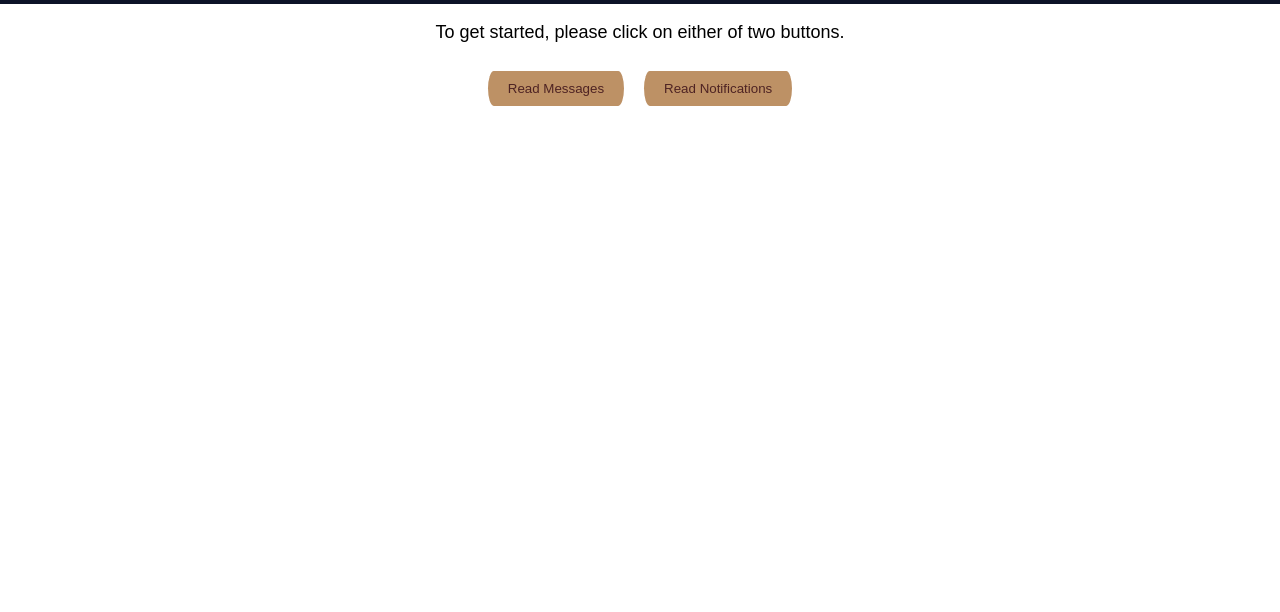
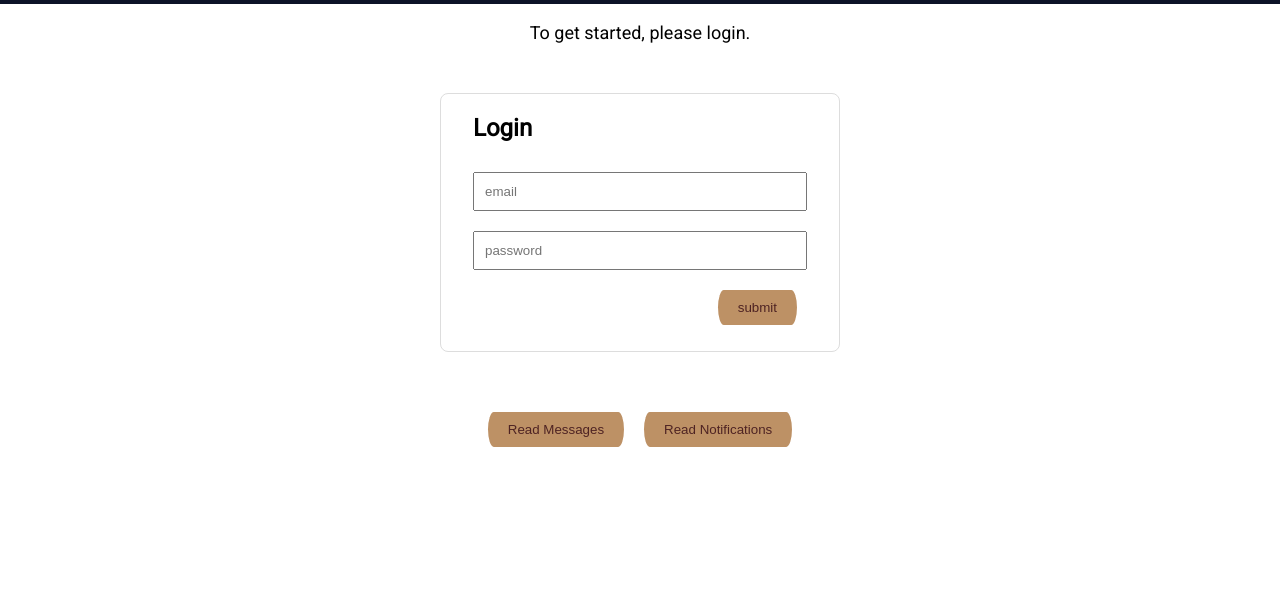
Before and after one commit to anshulsingh1991/react-poc, a React app: page / in a window 1280 px wide. Shown: the part 188-800 px from the top of the page. Built offline with nearby package versions, Linux system fonts and the light colour scheme.

Commit message:
Added login feature

```diff
--- a/index.html
+++ b/index.html
@@ -5,6 +5,7 @@
     <meta name="viewport" content="width=device-width, initial-scale=1">
     <link href="https://fonts.googleapis.com/css?family=Architects+Daughter" rel="stylesheet">
     <link href="https://fonts.googleapis.com/css?family=Shadows+Into+Light" rel="stylesheet">
+    <link href="https://fonts.googleapis.com/css?family=Roboto" rel="stylesheet">
     <title>React App</title>
   </head>
   <body>
--- a/package.json
+++ b/package.json
@@ -14,8 +14,10 @@
     "babel-loader": "^6.2.5",
     "babel-preset-es2015": "^6.14.0",
     "babel-preset-react": "^6.11.1",
+    "bcryptjs": "^2.4.0",
     "css-loader": "^0.24.0",
     "jquery": "^3.1.1",
+    "querystring": "^0.2.0",
     "react": "^15.3.1",
     "react-dom": "^15.3.1",
     "react-router": "^3.0.1",
--- a/src/app/App.css
+++ b/src/app/App.css
@@ -1,4 +1,5 @@
 .App {
+  font-family: 'Roboto', sans-serif;
   text-align: center;
 }
 
@@ -121,6 +122,28 @@
   animation-delay: 0s;
 }
 
+.Login {
+  border: 1px solid #ddd;
+  border-radius: 8px;
+  margin: 50px auto;
+  padding: 0 2em 1em;
+  text-align: right;
+  width: 400px;
+}
+.Login h2 {
+  text-align: left;
+}
+.Textbox {
+  height: 39px;
+  margin: 10px 0;
+  padding: 10px;
+  width: 100%;
+}
+.Message {
+  color: #008000;
+  text-align: center;
+}
+
 .Fade-in {
   border-width: 1px;
   box-sizing: border-box;
--- a/src/app/App.js
+++ b/src/app/App.js
@@ -1,5 +1,6 @@
 import React, { Component } from 'react';
 import logo from './../images/react.svg';
+import Login from './Login';
 import './App.css';
 
 class App extends Component {
@@ -11,8 +12,9 @@ class App extends Component {
           <img src={logo} className="App-logo" alt="logo" />
         </div>
         <p className="App-intro">
-          To get started, please click on either of two buttons.
+          To get started, please login.
         </p>
+        <Login />
         <a href="./Messages">
           <input type="button" value="Read Messages" className="Button"/>
         </a>
--- /dev/null
+++ b/src/app/Login.js
@@ -0,0 +1,71 @@
+import React, { Component } from 'react';
+
+class Login extends Component {
+  constructor() {
+    super();
+    this.state = {
+      email: "",
+      password: "",
+      message: ""
+    }
+  }
+  handleEmailChange(e) {
+   this.setState({email: e.target.value});
+  }
+  handlePasswordChange(e) {
+     this.setState({password: e.target.value});
+  }
+  login(e) {
+    this.setState({
+      message: "Please wait, fetching data.."
+    });
+    e.preventDefault();
+    fetch('http://localhost:4400/api/login', {
+      method: 'post',
+      headers: {
+        'Accept': 'application/json',
+        'Content-Type': 'application/json',
+      },
+      body: JSON.stringify({
+        email: this.state.email,
+        password: this.state.password
+      })
+    })
+    .then((response) => {
+      if (response.status === 200) {
+        console.log('User found.');
+        this.setState({
+          message: "User found, logging in now.."
+        });
+        window.location.assign('./Messages');
+      }
+      else if (response.status === 303) {
+        console.log("Username and password mismatched.");
+        this.setState({
+          message: "Username and password mismatched"
+        });
+      }
+      else {
+        console.log("User doesn't exists.");
+        this.setState({
+          message: "User doesn't exists"
+        });
+      }
+    });
+  }
+  render() {
+    return (
+      <div className="Login">
+        <h2>Login</h2>
+        <form>
+          <input className="Textbox" placeholder="email" value={this.state.email} type="email" onChange={this.handleEmailChange.bind(this)} />
+          <input className="Textbox" placeholder="password" value={this.state.password} type="password" onChange={this.handlePasswordChange.bind(this)} />
+          <input className="Button" type="submit" value="submit" onClick={this.login.bind(this)}/>
+        </form>
+        <div className="Message">{this.state.message}</div>
+      </div>
+    )
+  }
+}
+
+export default Login;
```
Also changed, not shown: api.js (+47 -0 lines).
